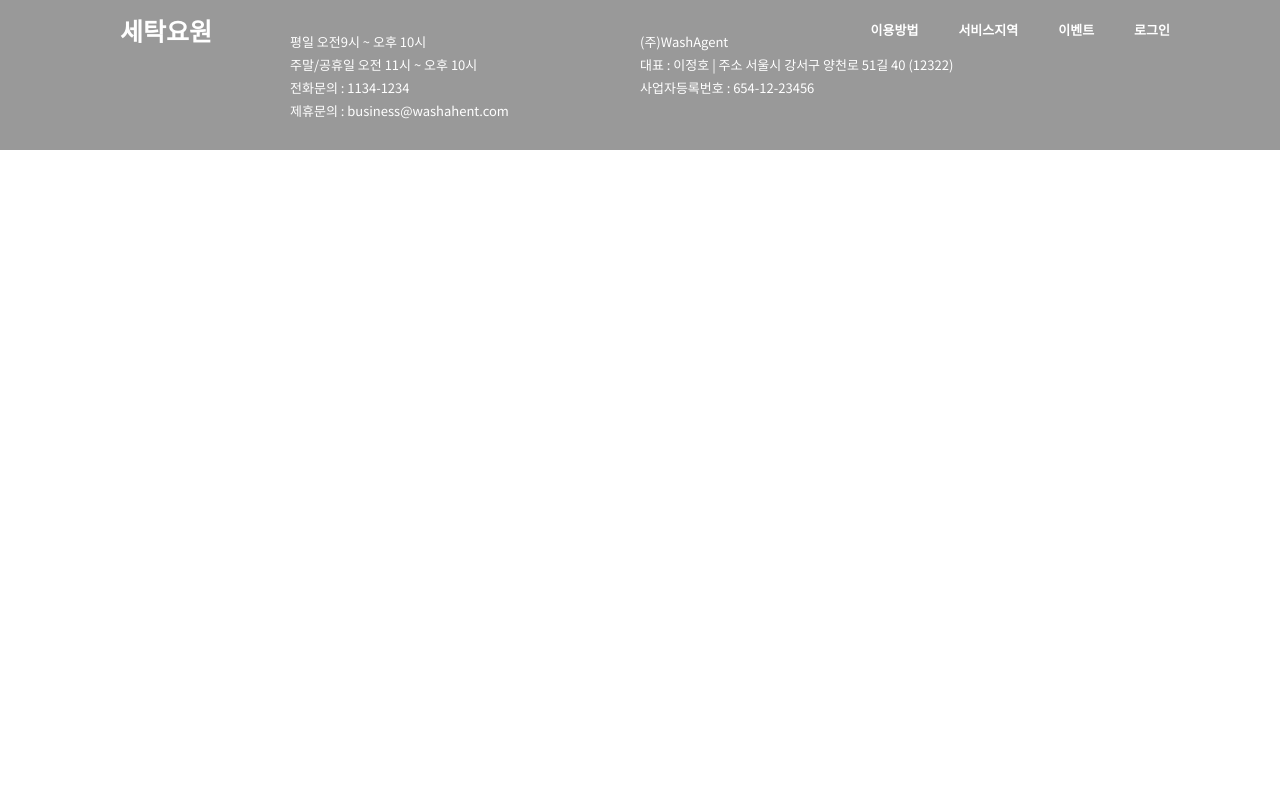
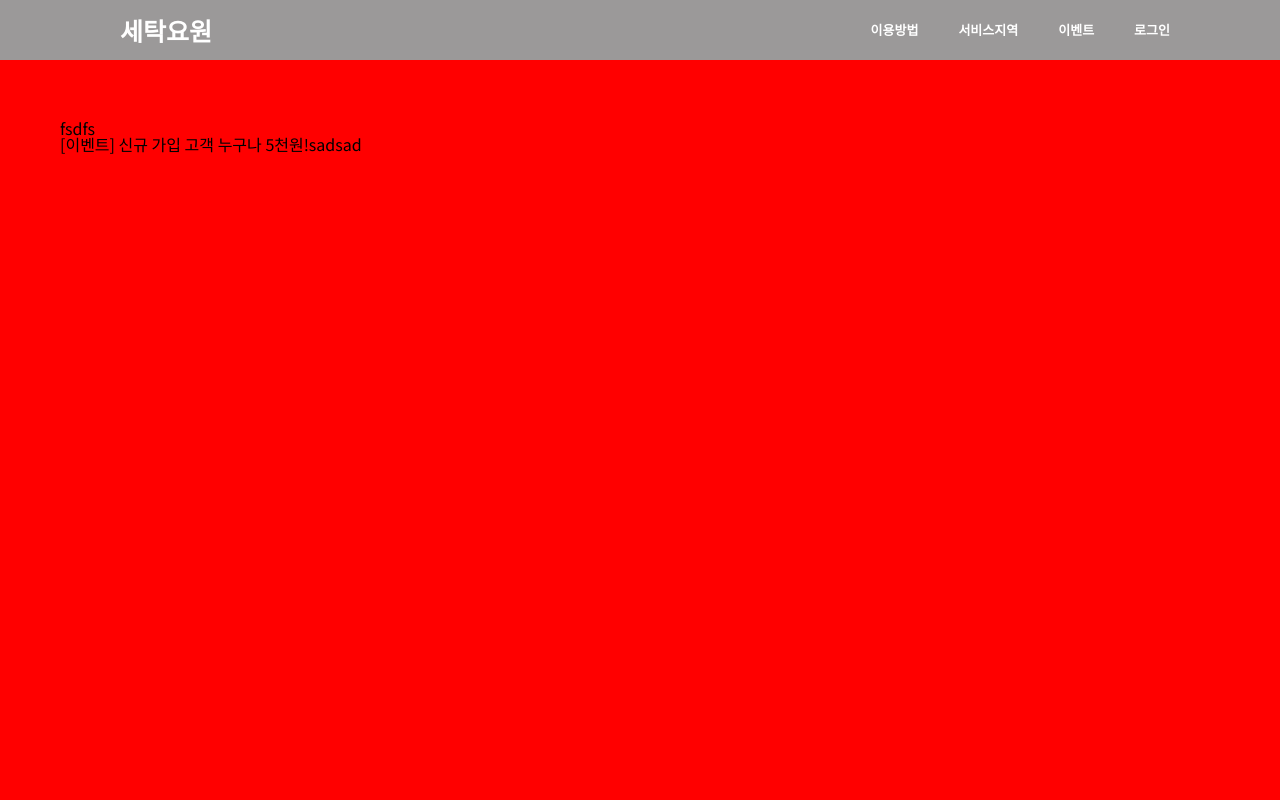
Before and after one commit to leejungho9/vue3-WashAgen, a Vue app: page /EventDetail/1 in a window 1280 px wide. Shown: the top 800 px of the page. Built offline with nearby package versions, Linux system fonts and the light colour scheme; a web font is replaced by a local one; what @terwanerik/scrolltrigger would draw is missing.

Commit message:
이벤트 상세페이지

```diff
--- a/src/App.vue
+++ b/src/App.vue
@@ -1,13 +1,13 @@
 <template>
   <Header/>
-  <router-view></router-view>
+  <router-view :eventDatas="eventDatas"> </router-view>
   <Footer/>
 </template>
 
 <script>
 import Header from './components/Header.vue'
 import Footer from './components/Footer.vue'
-
+import eventDatas from "./assets/event.js"
 
 
 export default {
@@ -17,6 +17,7 @@ export default {
   },
     data() {
       return {
+        eventDatas:eventDatas
       }
   },
 
--- /dev/null
+++ b/src/assets/event.js
@@ -0,0 +1,20 @@
+
+export default [
+    {
+        title : "[이벤트] 사전가입만 해도 세탁지원금 1만원!",
+        img : "http://localhost:8081/img/event1.05c6232b.png"
+    },
+    {
+        title : "[이벤트] 신규 가입 고객 누구나 5천원!sadsad",
+        img : "http://localhost:8081/img/event2.3478b293.png"
+    },
+    {
+        title : "[이벤트] 친구초대 이벤트",
+        img : "	http://localhost:8081/img/event3.1fd96484.png"
+    },
+    {
+        title : "[캠페인] 런드리고 환경 캠페인",
+        img : "http://localhost:8081/img/event4.fe8b1134.png"
+    }
+
+]
--- a/src/components/Event.vue
+++ b/src/components/Event.vue
@@ -8,49 +8,24 @@
         세탁요원이 진행하는 다양한 이벤트
       </p>
     </div>
+
+
     <!-- 11111111111111111111111111111111111111111111111111111111111-->
     <!--CONTENT1 -->
     <div id="tab1" class="tab-conent items active">
       <!--SERVICE -->
       <div class="step1_event">
         <!-- SERVICE1 -->
-        <div class="event">
+
+        <div class="event" v-for="(eventData, i ) in eventDatas" :key="i" @click="$router.push(`/EventDetail/`+i)">
             <div class="event__content">
               <div class="event_img">
-                <img src="../assets/event1.png" alt="이벤트1" />
+                <img :src="eventData.img" alt="이벤트" />
               </div>
-              <p class="event__title">[이벤트] 사전가입만 해도 세탁지원금 1만원!</p>
+              <p class="event__title"> {{eventData.title}}</p>
             </div>
         </div>
 
-      <!-- SERVICE2 -->
-        <div class="event">
-            <div class="event__content">
-              <div class="event_img">
-                <img src="../assets/event2.png" alt="이벤트2" />
-              </div>
-              <p class="event__title">[이벤트] 신규 가입 고객 누구나 5천원!sadsad</p>
-            </div>
-        </div>
-        <!-- SERVICE2 -->
-        <div class="event">
-            <div class="event__content">
-              <div class="event_img">
-                <img src="../assets/event3.png" alt="이벤트2" />
-              </div>
-              <p class="event__title">[이벤트] 친구초대 이벤트</p>
-            </div>
-        </div>
-
-        <!-- SERVICE2 -->
-        <div class="event">
-            <div class="event__content">
-              <div class="event_img">
-                <img src="../assets/event4.png" alt="이벤트2" />
-              </div>
-              <p class="event__title">[캠페인] 런드리고 환경 캠페인</p>
-            </div>
-        </div>
       </div>
     </div>
   </div>
@@ -58,10 +33,21 @@
 </template>
 
 <script>
+import eventDatas from "../assets/event.js"
+
 
 export default {
    props : {
-      mainIs : Boolean
+      mainIs : Boolean,
+    },
+    methods:{
+
+    },
+    data() {
+      return{
+        eventDatas : eventDatas
+
+      }
     },
 
 }
--- /dev/null
+++ b/src/components/EventDetail.vue
@@ -0,0 +1,37 @@
+<template>
+  <div class="header"></div>
+
+    <div class="container">
+
+        <h5>fsdfs</h5>
+        <h5>{{eventDatas[1].title}}</h5>
+
+    </div>
+
+</template>
+
+<script>
+export default {
+    name: 'EventDetail',
+    props : {
+        eventDatas : Object
+    }
+}
+</script>
+
+<style>
+.header{
+    position: sticky;
+    width: 100%;
+    background-color: rgb(155 153 153);
+    height: 60px;
+    top:0;
+    z-index : 1;
+}
+.container{
+  min-height: 750px;
+  background-color: red;
+  padding: 60px;
+}
+
+</style>
--- a/src/router.js
+++ b/src/router.js
@@ -5,13 +5,13 @@ import Menual from './components/Menual.vue'
 import Service from './components/Service.vue'
 import Event from './components/Event.vue'
 import login from './components/Login.vue'
+import EventDetail from './components/EventDetail.vue'
 
 
 
 const routes = [
     { path: '/',
       component: Home,
-      params: true,
       name : Home,
       props: true
     },
@@ -23,16 +23,18 @@ const routes = [
     },
     { path: '/Service',
       component: Service,
-      query: false,
       name : Service,
       props: true
     },
     { path: '/Event',
       component: Event,
-      query: false,
       name : Event,
       props: true
     },
+    { path: '/EventDetail/:id',
+      component: EventDetail,
+
+  },
     { path: '/login',
       component: login
     },
```
